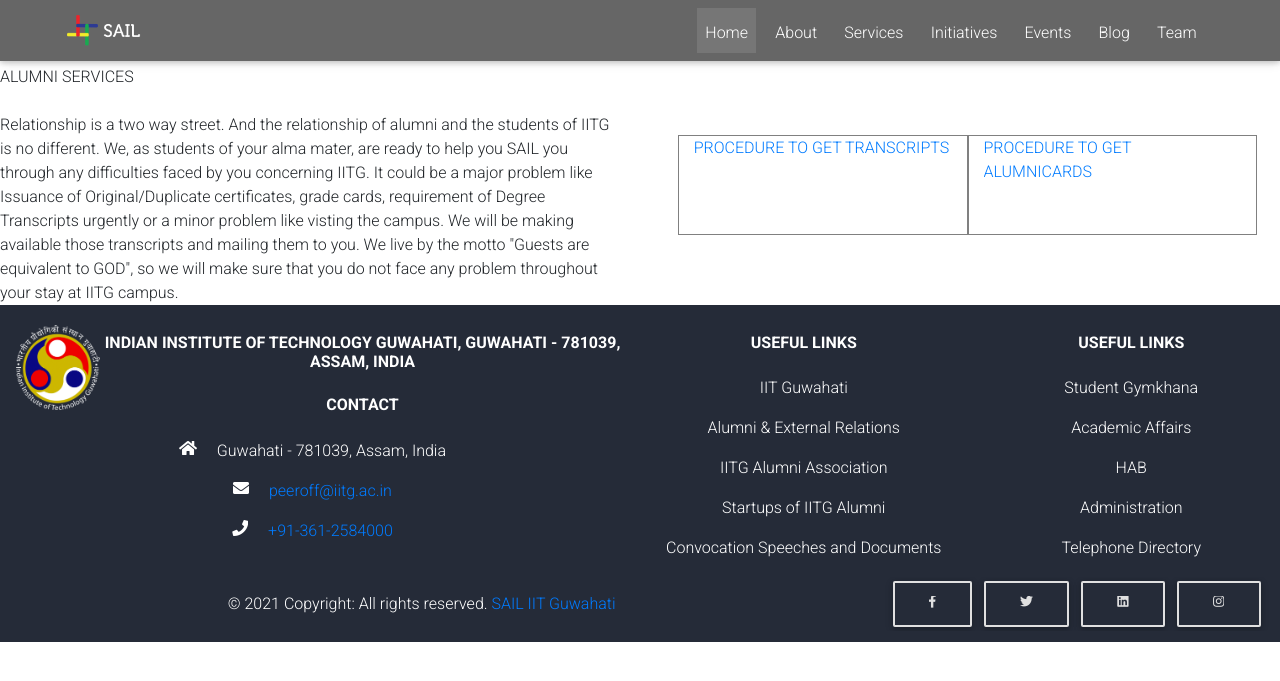
After one commit to swciitg/SailPortal, a Django app: page /services in a window 1280 px wide. The commit adds this page. Shown: the top 681 px of the page. Run offline with Django 3.2, Linux system fonts and the light colour scheme; parts of the project's set-up code (start-up, migrations or seed data) failed here and were passed over; some libraries are stand-ins or nearby versions.

Commit message:
added services

```diff
--- a/SAIL_SITE/home/templates/home/about.html
+++ b/SAIL_SITE/home/templates/home/about.html
@@ -64,7 +64,7 @@ span{
 </style>
 {% endblock css %}
 {% block content %}
-<section id="about" class="section-padding about-area bg-light">
+<section id="about" class="section-padding about-area bg-light" style="padding-bottom: 150px;">
     <div class="container">
         <!-- Section Title -->
         <div class="row justify-content-center">
--- a/SAIL_SITE/services/urls.py
+++ b/SAIL_SITE/services/urls.py
@@ -4,4 +4,5 @@ from . import views
 app_name='services'
 urlpatterns = [
 
+    path('', views.services, name="services"),
 ]
--- a/SAIL_SITE/services/views.py
+++ b/SAIL_SITE/services/views.py
@@ -1,3 +1,8 @@
 from django.shortcuts import render
 
+
 # Create your views here.
+
+def services(request):
+
+    return render(request, 'services.html')
--- a/SAIL_SITE/team/templates/team/pastexec.html
+++ b/SAIL_SITE/team/templates/team/pastexec.html
@@ -14,6 +14,7 @@
 {% endblock css %}
 
 {% block content %}
+<br><br>
 <br><br>
 <center><h1>Past General Secretaries</h1></center><br>
 <div class="container">
--- a/SAIL_SITE/team/templates/team/team_list.html
+++ b/SAIL_SITE/team/templates/team/team_list.html
@@ -111,7 +111,8 @@ span {
 
 {% block content %}
 <br><br>
-<div class="container">
+<br><br>
+<div class="container" >
   <button style="float: right;"><a href="{% url 'team:PastExecutives'%}" style="color:inherit">Past executives</a></button>
   <div class="row row-cols-1 row-cols-md-2">
     {% for team_member in team %}
--- a/SAIL_SITE/templates/base.html
+++ b/SAIL_SITE/templates/base.html
@@ -145,7 +145,7 @@ width: 5rem;
                 <a class="nav-link" style="color: white;" aria-current="page" href="{% url 'home:about' %}">About</a>
               </li>
               <li class="nav-item">
-                <a class="nav-link" style="color: white;" aria-current="page" href="#">Services</a>
+                <a class="nav-link" style="color: white;" aria-current="page" href="{% url 'services:services' %}">Services</a>
               </li>
               <li class="nav-item">
                 <a class="nav-link" style="color: white;" aria-current="page" href="{% url 'initiatives:initiatives' %}">Initiatives</a>
--- /dev/null
+++ b/SAIL_SITE/templates/services.html
@@ -0,0 +1,38 @@
+{% extends 'base.html' %}
+{% load static %}
+
+{%block title%}SAIL | Services{% endblock title%}
+{% block css %}
+{% endblock css %}
+
+
+{% block content %}
+	<section class="section-padding" style="padding-top: 65px;">
+
+		<div class="row">
+			<div class="col">
+				<div>
+					ALUMNI SERVICES
+				</div>
+				<br>
+				<div>
+					Relationship is a two way street. And the relationship of alumni and the students of IITG is no different. We, as students of your alma mater, are ready to help you SAIL you through any difficulties faced by you concerning IITG. It could be a major problem like Issuance of Original/Duplicate certificates, grade cards, requirement of Degree Transcripts urgently or a minor problem like visting the campus. We will be making available those transcripts and mailing them to you. We live by the motto "Guests are equivalent to GOD", so we will make sure that you do not face any problem throughout your stay at IITG campus.
+				</div>
+			</div>
+			<div class="col" style="display: flex; align-items: center; justify-content: center;">
+				<div class="row" style="height: 100px;">
+					<div class="col" style="border: solid 1px gray; display: flex;justify-content: start;">
+						<a href="https://www.iitg.ac.in/acad/cert/alumni.php?">
+							PROCEDURE TO GET TRANSCRIPTS
+						</a>
+					</div>
+					<div class="col" style="border: solid 1px gray; display: flex;justify-content: end;">
+						<a href="https://www.iitg.ac.in/aa/pages/alumcard.html">
+							PROCEDURE TO GET ALUMNICARDS
+						</a>
+					</div>
+				</div>
+			</div>
+		</div>
+	</section>
+{% endblock content %}
```
